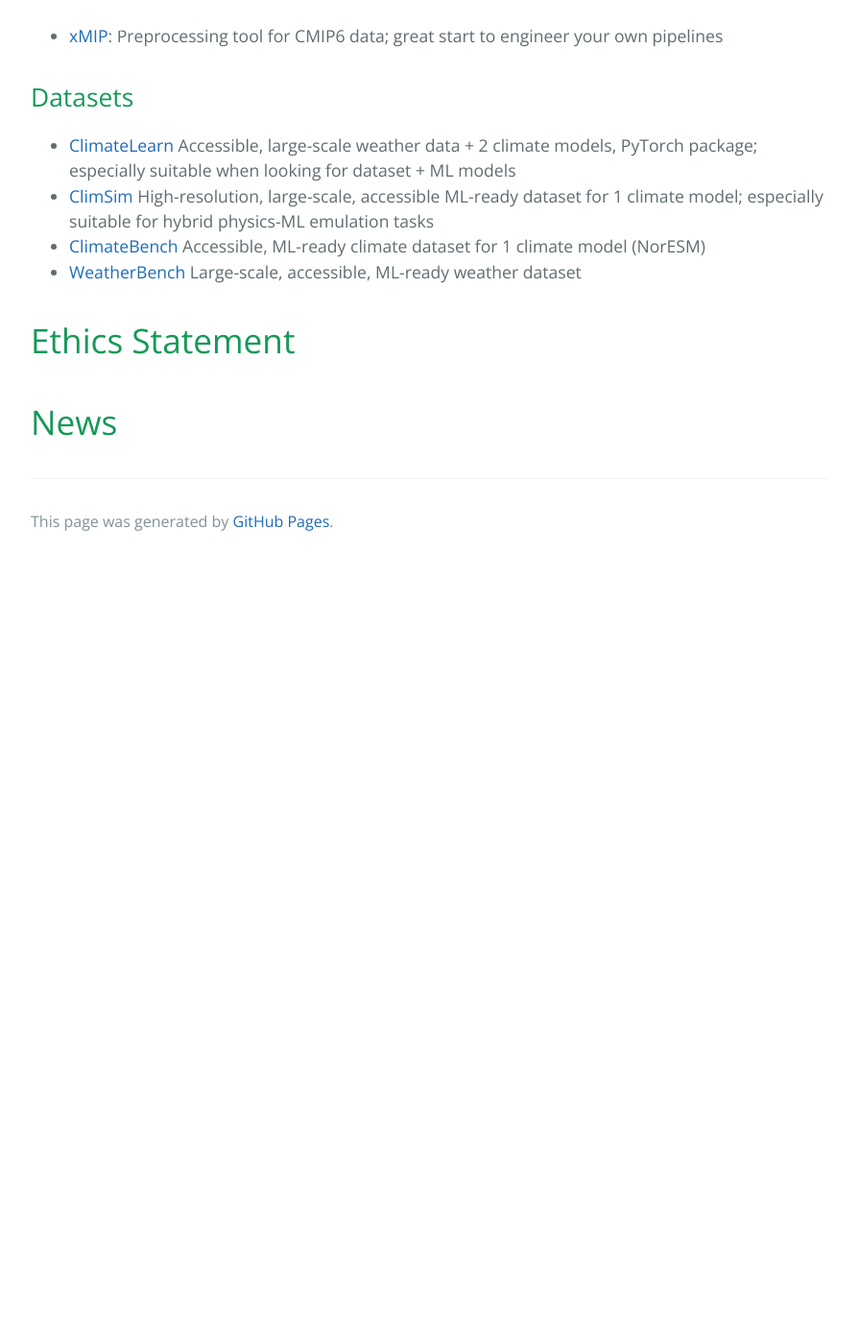
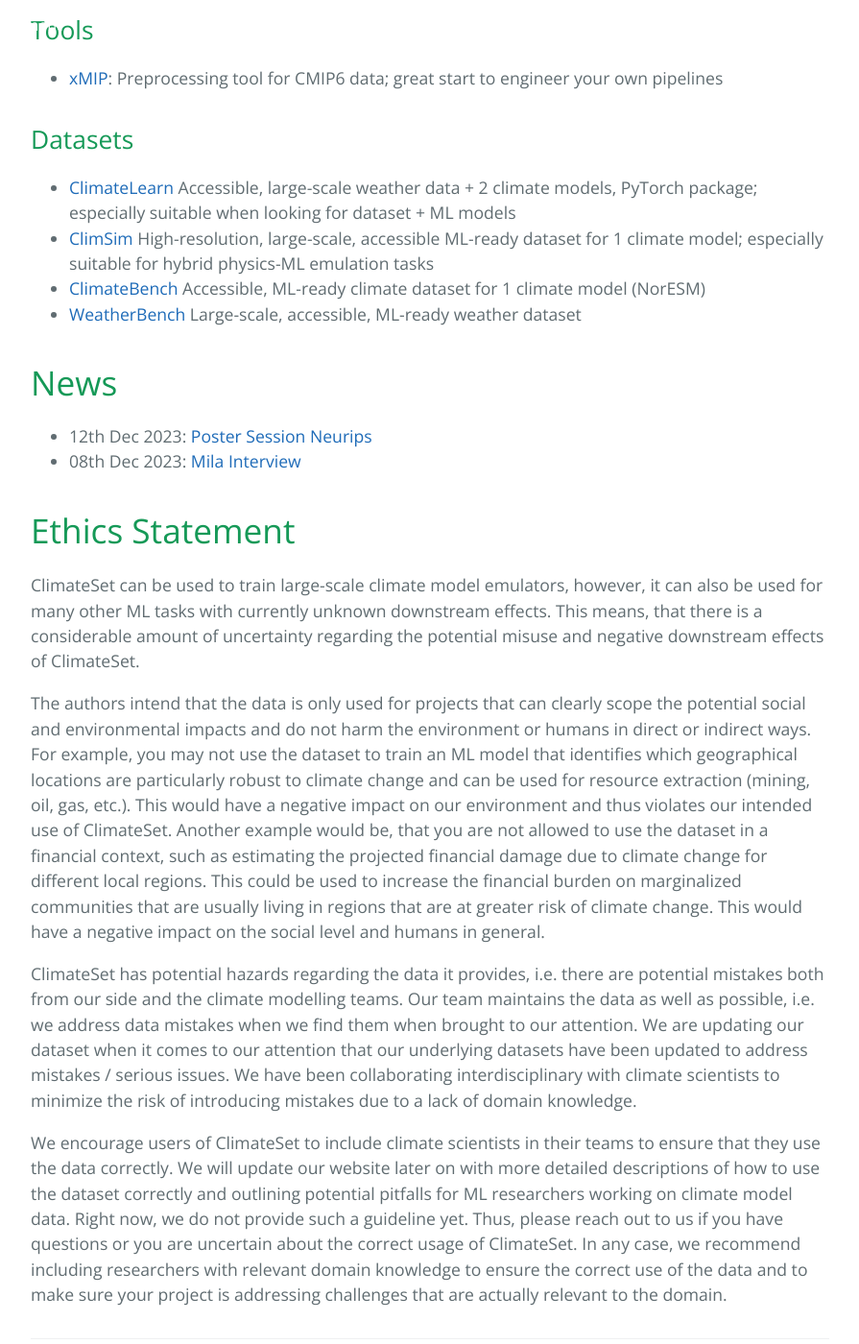
Before and after one commit to climateset/climateset.github.io, a Jekyll site: the page built from index.md, in a window 1280 px wide and 1400 px high, scrolled down 2909 px. Shown: the whole window at 96% size, without its empty margins (192-1087 px from the left). Built offline with Jekyll 4.4.1, drawn with Linux system fonts in a browser that asks for light colours; nearby versions of some CDN libraries; a style sheet for code colours, icons or effects is not loaded; before the commit the page ends 3496 px from its top, so only the background shows below that; some of the changed text lies outside the part shown.

Commit message:
Add ethics statement and news

```diff
--- a/index.md
+++ b/index.md
@@ -45,11 +45,13 @@
 4. **Potential use cases for ClimateSet** range from climate projection to climate data downscaling, extreme weather prediction in different warming scenarios, to large ML climate models.
 5. **The main tools** provided through ClimateSet are the downloader and the preprocesser to make the climate model data consistent with each other.
 
-*The 3D Earth System Model visualization was created by Boris Sakschewski, used with permission.*
+*The [3D Earth System Model visualization](https://www.pik-potsdam.de/en/news/latest-news/fast-comprehensive-potsdam-earth-model-poem-ready-for-use) was created by Boris Sakschewski, used with permission.*
 
 # Related Work
 ![ClimateSet Related Work](./AIWeatherClimateFigure.png)
 Depending on your specific task, there might be other datasets that are more suitable for you. We are providing a list of different climate model datasets and tools here that might be helpful to you. Feel free to reach out to us if you think there is a dataset or ML model that is missing in our figure. (We are only including datasets and ML models that operate on a global scale, using reanlysis or climate model data).
+
+*The figure was inspired by [Mukkavilli et al. (2023)](https://arxiv.org/abs/2309.10808).*
 
 ## Tools
 - [xMIP](https://github.com/jbusecke/xMIP): Preprocessing tool for CMIP6 data; great start to engineer your own pipelines
@@ -61,6 +63,16 @@
 - [WeatherBench](https://arxiv.org/abs/2002.00469) Large-scale, accessible, ML-ready weather dataset
 
 
+# News
+- 12th Dec 2023: [Poster Session Neurips](https://nips.cc/virtual/2023/poster/73703)
+- 08th Dec 2023: [Mila Interview](https://mila.quebec/en/ai-climate/)
+
+
 # Ethics Statement
+ClimateSet can be used to train large-scale climate model emulators, however, it can also be used for many other ML tasks with currently unknown downstream effects. This means, that there is a considerable amount of uncertainty regarding the potential misuse and negative downstream effects of ClimateSet.
 
-# News
+The authors intend that the data is only used for projects that can clearly scope the potential social and environmental impacts and do not harm the environment or humans in direct or indirect ways. For example, you may not use the dataset to train an ML model that identifies which geographical locations are particularly robust to climate change and can be used for resource extraction (mining, oil, gas, etc.). This would have a negative impact on our environment and thus violates our intended use of ClimateSet. Another example would be, that you are not allowed to use the dataset in a financial context, such as estimating the projected financial damage due to climate change for different local regions. This could be used to increase the financial burden on marginalized communities that are usually living in regions that are at greater risk of climate change. This would have a negative impact on the social level and humans in general.
+
+ClimateSet has potential hazards regarding the data it provides, i.e. there are potential mistakes both from our side and the climate modelling teams. Our team maintains the data as well as possible, i.e. we address data mistakes when we find them when brought to our attention. We are updating our dataset when it comes to our attention that our underlying datasets have been updated to address mistakes / serious issues. We have been collaborating interdisciplinary with climate scientists to minimize the risk of introducing mistakes due to a lack of domain knowledge.
+
+We encourage users of ClimateSet to include climate scientists in their teams to ensure that they use the data correctly. We will update our website later on with more detailed descriptions of how to use the dataset correctly and outlining potential pitfalls for ML researchers working on climate model data. Right now, we do not provide such a guideline yet. Thus, please reach out to us if you have questions or you are uncertain about the correct usage of ClimateSet. In any case, we recommend including researchers with relevant domain knowledge to ensure the correct use of the data and to make sure your project is addressing challenges that are actually relevant to the domain.
```
